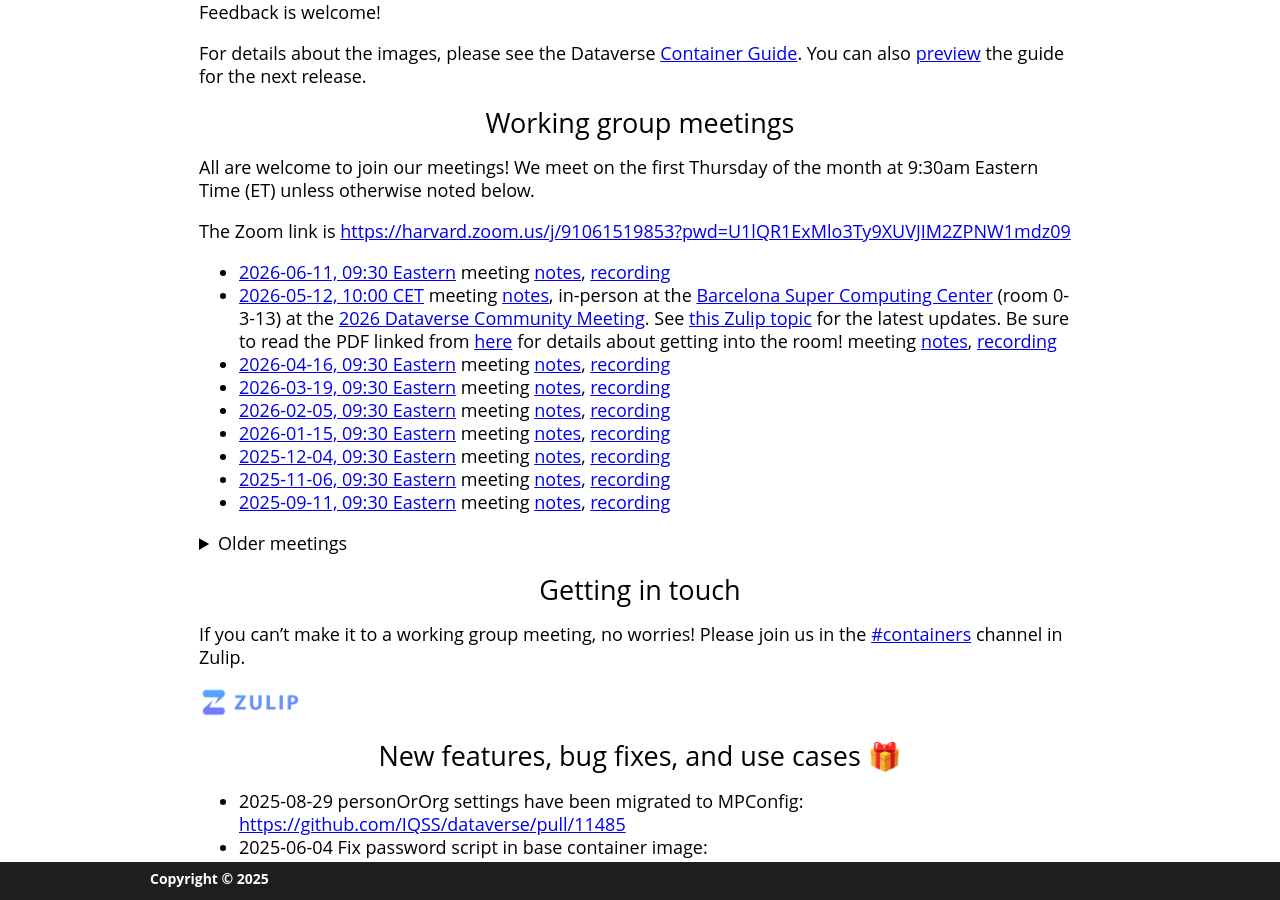
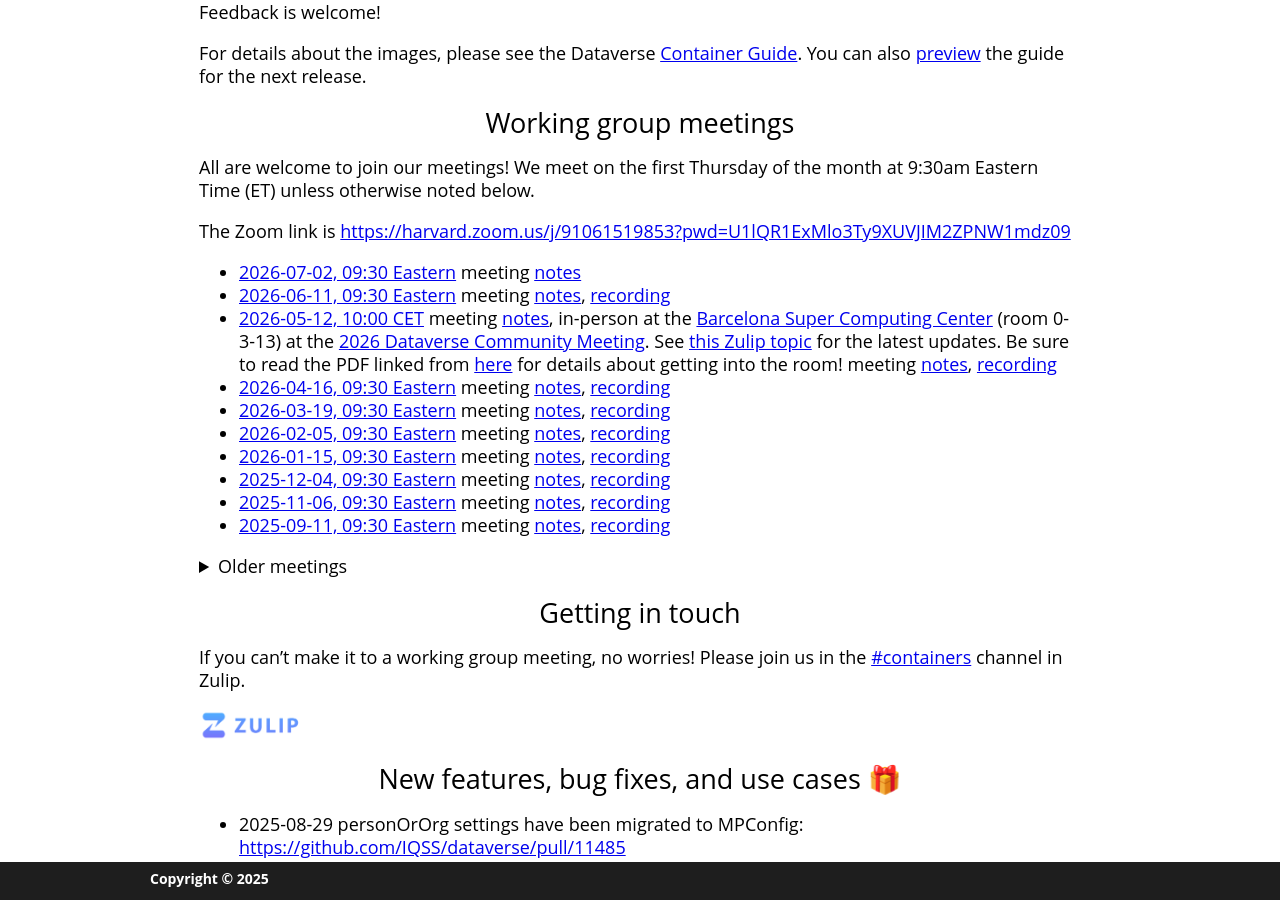
Before and after one commit to gdcc/ct.gdcc.io, a Jekyll site: the page built from index.md, in a window 1280 px wide and 900 px high, scrolled down 660 px. Built offline with Jekyll 4.4.1, drawn with Linux system fonts in a browser that asks for light colours; our own code applies the rules of GitHub Pages for plain Markdown files.

Commit message:
Add upcoming meeting

```diff
--- a/index.md
+++ b/index.md
@@ -23,6 +23,7 @@ All are welcome to join our meetings! We meet on the first Thursday of the month
 
 The Zoom link is <https://harvard.zoom.us/j/91061519853?pwd=U1lQR1ExMlo3Ty9XUVJIM2ZPNW1mdz09>
 
+- [2026-07-02, 09:30 Eastern](https://time.is/compare/0930_02_Jul_2026_in_Boston) meeting [notes](https://docs.google.com/document/d/1hWKp9mk3KLx0c54HUCsJqHssV1ol66F-samectJ-6Ss/edit?usp=sharing)
 - [2026-06-11, 09:30 Eastern](https://time.is/compare/0930_11_Jun_2026_in_Boston) meeting [notes](https://docs.google.com/document/d/1TYsovyRWdygGglZ9pOqWMhNnmPl_CRqi0OzMIwvdyGQ/edit?usp=sharing), [recording](https://drive.google.com/drive/folders/1-HjwWrvQggmILe0hSBKgPLREmt6uwgy-?usp=drive_link)
 - [2026-05-12, 10:00 CET](https://time.is/compare/0000_12_May_2026_in_Barcelona) meeting [notes](https://docs.google.com/document/d/1jrGp846XLduA7rDxc4EnqbPlVf85gRhgqYrQDMr9Ut4/edit?usp=sharing), in-person at the [Barcelona Super Computing Center](https://www.bsc.es/) (room 0-3-13) at the [2026 Dataverse Community Meeting](https://dcm2026.com/). See [this Zulip topic](https://dataverse.zulipchat.com/#narrow/channel/375812-containers/topic/Containerization.20wg.20at.20DCM.202026.20in.20Barcelona/with/585984634) for the latest updates. Be sure to read the PDF linked from [here](https://dataverse.zulipchat.com/#narrow/channel/375812-containers/topic/Containerization.20wg.20at.20DCM.202026.20in.20Barcelona/near/594007573) for details about getting into the room! meeting [notes](https://docs.google.com/document/d/1jrGp846XLduA7rDxc4EnqbPlVf85gRhgqYrQDMr9Ut4/edit?usp=sharing), [recording](https://drive.google.com/drive/folders/1ufED3kTD30eRpO93R8kWEZmsnxPZwjKO?usp=drive_link)
 - [2026-04-16, 09:30 Eastern](https://time.is/compare/0930_16_Apr_2026_in_Boston) meeting [notes](https://docs.google.com/document/d/1QhZD-XwSFcO2Rr5hNalQsFRatcpKVie1si1qamFrZ28/edit?usp=sharing), [recording](https://drive.google.com/drive/folders/1amBSMdUXtNIhJ1W09BN-Kv0kGcOvDVVb?usp=drive_link)
```
